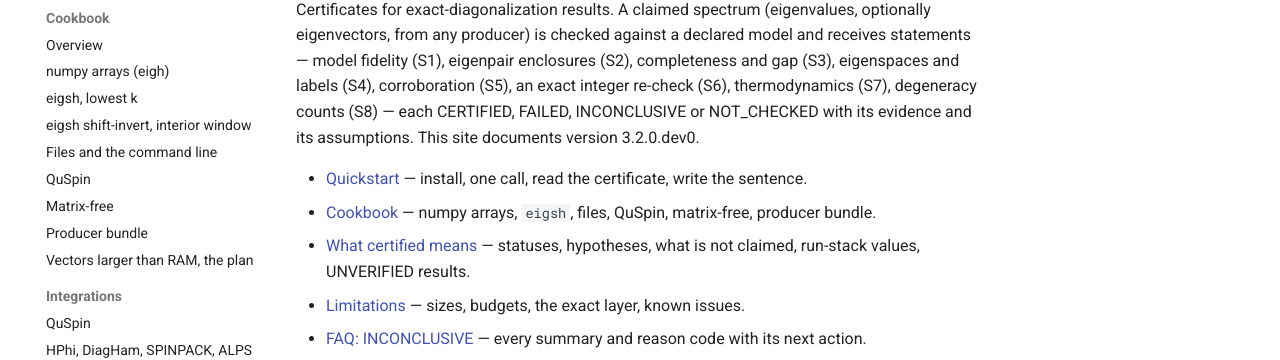
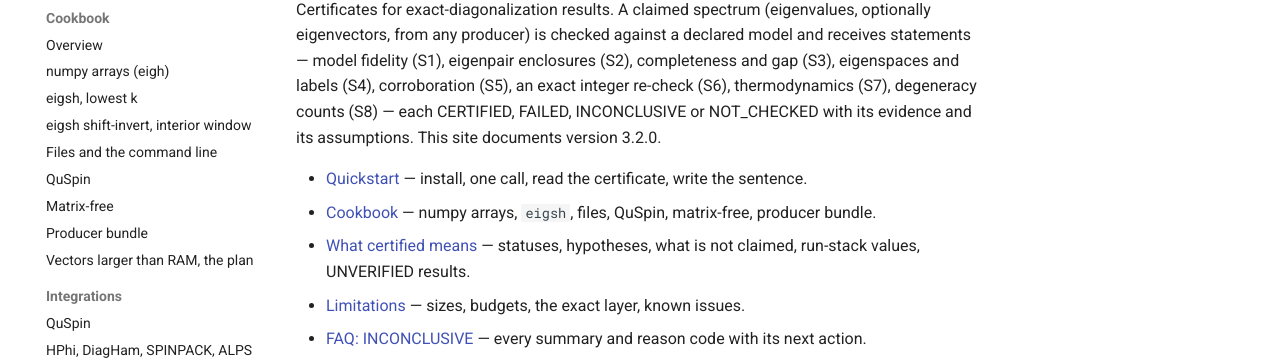
Before and after one commit to sarang-kernel/CERTIFY-ED, an MkDocs documentation site: the page built from docs/index.md, in a window 1280 px wide. Shown: the part 183-543 px from the top of the page. Built offline with MkDocs 1.6.1 and Material for MkDocs 9.7.7, drawn with Linux system fonts in a browser that asks for light colours; comment, search, counter and statistics services are not loaded.

Commit message:
certify-ed 3.2.0: version, CHANGELOG release header

```diff
--- a/certify_ed/__init__.py
+++ b/certify_ed/__init__.py
@@ -9,7 +9,7 @@ arithmetic with no floating-point assumption. `enclose_spectrum` encloses a whol
 sector (the former symveig package). Applications to published proofs live in `certify_ed.apps`.
 """
 
-__version__ = "3.2.0.dev0"
+__version__ = "3.2.0"
 __author__ = "Sarang Vehale, Ritu Goel"
 
 from .localops import LocalSpace
--- a/docs/index.md
+++ b/docs/index.md
@@ -4,7 +4,7 @@ Certificates for exact-diagonalization results. A claimed spectrum (eigenvalues,
 from any producer) is checked against a declared model and receives statements — model fidelity (S1),
 eigenpair enclosures (S2), completeness and gap (S3), eigenspaces and labels (S4), corroboration (S5), an
 exact integer re-check (S6), thermodynamics (S7), degeneracy counts (S8) — each CERTIFIED, FAILED,
-INCONCLUSIVE or NOT_CHECKED with its evidence and its assumptions. This site documents version 3.2.0.dev0.
+INCONCLUSIVE or NOT_CHECKED with its evidence and its assumptions. This site documents version 3.2.0.
 
 - [Quickstart](quickstart.md) — install, one call, read the certificate, write the sentence.
 - [Cookbook](cookbook/index.md) — numpy arrays, `eigsh`, files, QuSpin, matrix-free, producer bundle.
--- a/pyproject.toml
+++ b/pyproject.toml
@@ -4,7 +4,7 @@ build-backend = "setuptools.build_meta"
 
 [project]
 name = "certify-ed"
-version = "3.2.0.dev0"
+version = "3.2.0"
 description = "Certificates for exact-diagonalization results: rigorous enclosures, completeness, labels and exact re-checks, with applications to published proofs"
 readme = "README.md"
 license = "MIT"
```
Also changed, not shown: CHANGELOG.md (+25 -2 lines).
